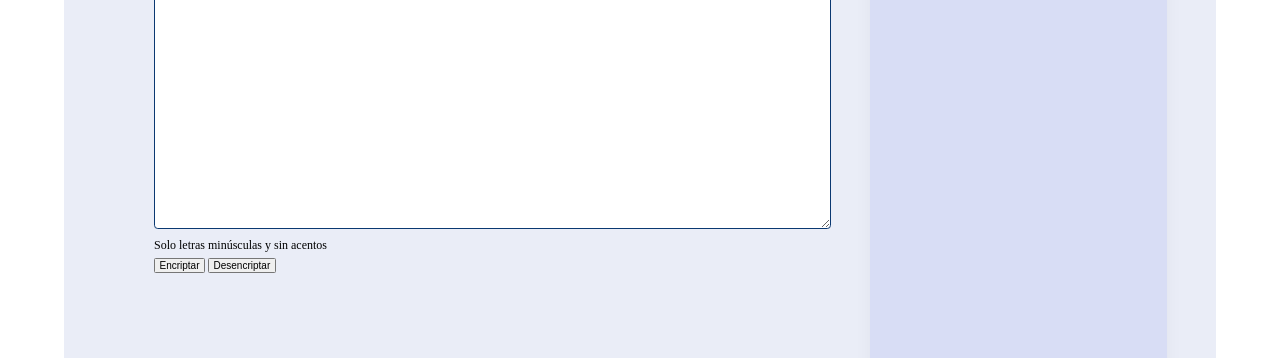
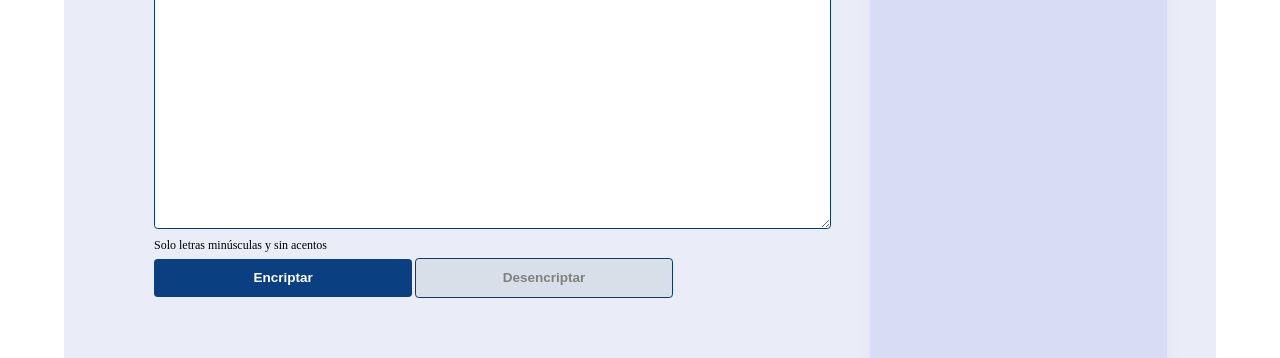
Before and after one commit to enriquecasas/Sprint_1_Encriptador_ONE.github.io, a plain HTML site: page index.html in a window 1280 px wide. Shown: the part 442-800 px from the top of the page. Drawn offline with Linux system fonts and the light colour scheme.

Commit message:
CSS de botones

```diff
--- a/index.html
+++ b/index.html
@@ -28,8 +28,8 @@
                         <h5><strong>Solo letras minúsculas y sin acentos</strong></h5>
                     </div>
                     <div class="frame-3">
-                        <input type="submit" value="Encriptar">
-                        <input type="submit" value="Desencriptar">
+                        <input class="encriptar" type="submit" value="Encriptar">
+                        <input class="desencriptar"type="submit" value="Desencriptar">
                     </div>
                 </div>
             </section>
--- a/styles.css
+++ b/styles.css
@@ -27,13 +27,13 @@ header {
     background-blend-mode: hard-light;
 }
 
-.frame-1{
+.frame-1 {
     width: 70%;
     height: 100%;
     /* background-color: black; */
 }
 
-.frame-1 textarea{
+.frame-1 textarea {
     width: 80%;
     height: 288px;
     border-color: #0A3871;
@@ -67,18 +67,18 @@ header {
     position: relative;
     margin-right: 10px;
 
-   }
+}
 
-.frame-2{
+.frame-2 {
     width: 30%;
     height: 100%;
     /* display: inline-block; */
     /* background-color: aqua; */
 }
 
-.resultado{
+.resultado {
     width: 75%;
-    height:85%;
+    height: 85%;
     border-color: #0A3871;
     border-radius: 50px;
     font-family: 'Courier New';
@@ -95,11 +95,39 @@ header {
     box-shadow: 0px 20px 32px -10px rgba(0, 0, 0, 0.08);
 }
 
-.frame-3{
+.frame-3 {
     width: 80%;
     margin: 10px 0 0 120px;
-    }
+}
 
+.encriptar {
+    width: 40%;
+    padding: 15px 0;
+    font-size: 18px;
+    font-weight: bold;
+    color: white;
+    /* color: #495057; */
+    background: #0a4081;
+    border: none;
+    border-radius: 5px;
+    transition: 1s all;
+    cursor: pointer;
+}
+
+.desencriptar{
+    width: 40%;
+    padding: 15px 0;
+    font-size: 18px;
+    font-weight: bold;
+    color: gray;
+    /* color: #495057; */
+    background: #D8DFE8;
+    border: none;
+    border-radius: 5px;
+    transition: 1s all;
+    cursor: pointer;
+    border: 1px solid #0A3871;
+}
 
 footer {
     text-align: center;
```
